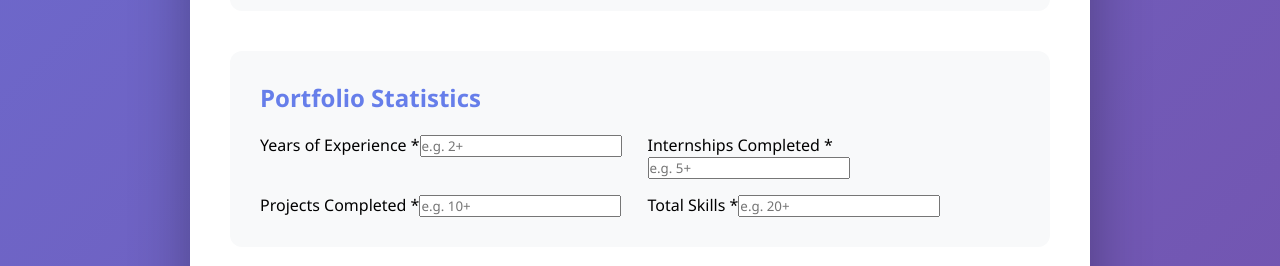
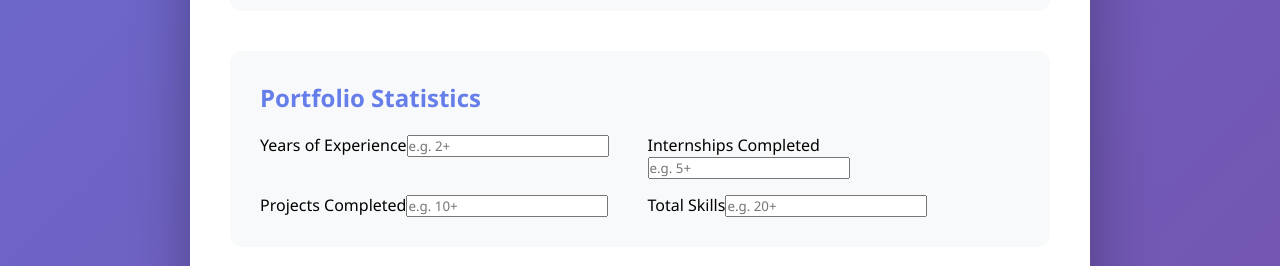
Before and after one commit to Sanika-13/OneBuild-Front, a React (Create React App) app: page /dashboard in a window 1280 px wide. Shown: the part 2100-2366 px from the top of the page. Built offline with nearby package versions, Linux system fonts and the light colour scheme; sample sign-in values are in the browser's storage.

Commit message:
Remove asterisks from stats labels

```diff
--- a/src/pages/StudentDashboard.js
+++ b/src/pages/StudentDashboard.js
@@ -818,7 +818,7 @@ const StudentDashboard = () => {
           <h3>Portfolio Statistics</h3>
           <div className="form-group-row" style={{ display: 'grid', gridTemplateColumns: '1fr 1fr', gap: '15px' }}>
             <div>
-              <label>Years of Experience *</label>
+              <label>Years of Experience</label>
               <input
                 type="text"
                 name="yearsOfExperience"
@@ -829,7 +829,7 @@ const StudentDashboard = () => {
               />
             </div>
             <div>
-              <label>Internships Completed *</label>
+              <label>Internships Completed</label>
               <input
                 type="text"
                 name="internshipsCompleted"
@@ -840,7 +840,7 @@ const StudentDashboard = () => {
               />
             </div>
             <div>
-              <label>Projects Completed *</label>
+              <label>Projects Completed</label>
               <input
                 type="text"
                 name="projectsCompleted"
@@ -851,7 +851,7 @@ const StudentDashboard = () => {
               />
             </div>
             <div>
-              <label>Total Skills *</label>
+              <label>Total Skills</label>
               <input
                 type="text"
                 name="totalSkills"
```
